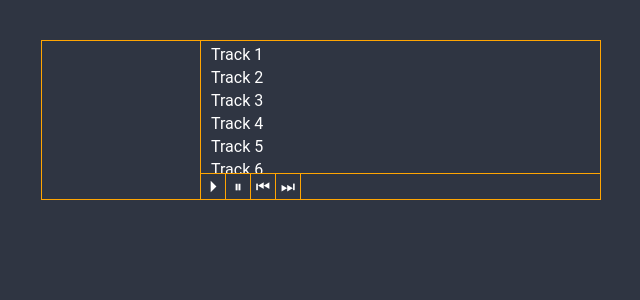
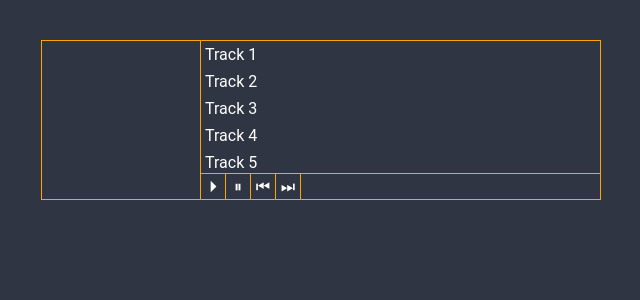
Before and after one commit to alexamy/vue-audio-player, a Vue app: page / in a window 1280 px wide. Shown: the top 300 px of the page, without its empty margins (319-959 px from the left). Built offline with nearby package versions, Linux system fonts and the light colour scheme.

Commit message:
paddings

```diff
--- a/src/App.vue
+++ b/src/App.vue
@@ -71,14 +71,12 @@ const tracks = [
   user-select: none;
   cursor: pointer;
   background-color: var(--dark-1);
-  padding-bottom: 4px;
-  padding-left: 10px;
+  padding: 0 0 0;
+  padding: 4px;
+  padding-right: 0;
 }
 .track:hover {
   background-color: var(--orange);
-}
-.track:first-child {
-  padding-top: 4px;
 }
 .controls {
   display: flex;
```
